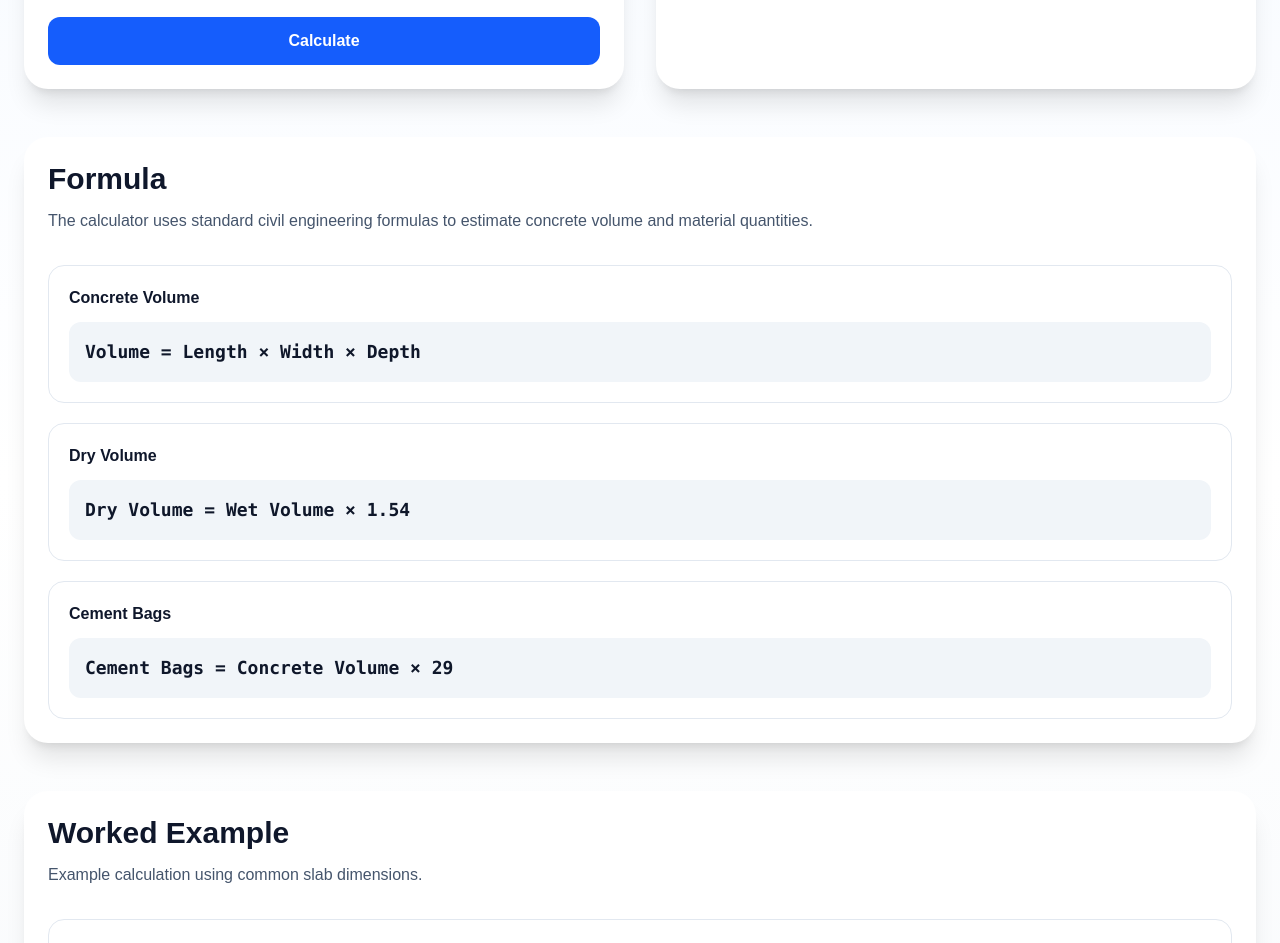
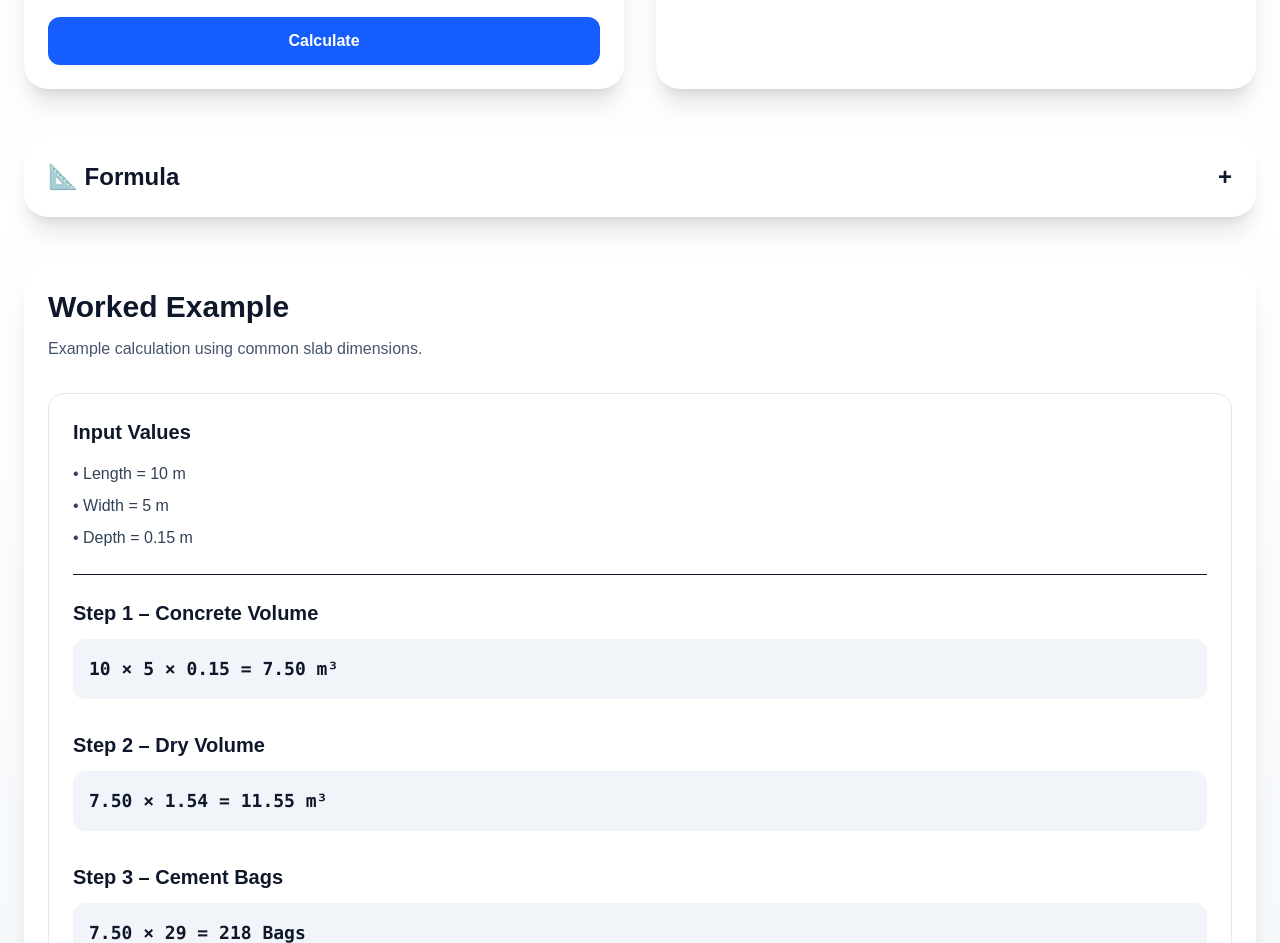
Before and after one commit to km7max-cmd/cornerspan, a Next.js app: page /calculators/concrete in a window 1280 px wide. Shown: the part 880-1823 px from the top of the page. Built offline with nearby package versions, Linux system fonts and the light colour scheme.

Commit message:
Refactor Formula component for better structure

```diff
--- a/app/calculators/concrete/components/Formula.tsx
+++ b/app/calculators/concrete/components/Formula.tsx
@@ -1,50 +1,64 @@
+"use client";
+
+import { useState } from "react";
+
 export default function Formula() {
+  const [open, setOpen] = useState(false);
+
   return (
-    <section className="mt-10 rounded-3xl bg-white p-6 shadow-xl">
+    <section className="mt-10 rounded-3xl bg-white shadow-xl overflow-hidden">
 
-      <h2 className="text-3xl font-black text-slate-900">
-        Formula
+      <button
+        onClick={() => setOpen(!open)}
+        className="flex w-full items-center justify-between p-6 text-left"
+      >
+        <h2 className="text-2xl font-black text-slate-900">
+          📐 Formula
         </h2>
 
-      <p className="mt-3 text-slate-600">
-        The calculator uses standard civil engineering formulas to estimate
-        concrete volume and material quantities.
+        <span className="text-2xl font-bold">
+          {open ? "−" : "+"}
+        </span>
+      </button>
+
+      {open && (
+        <div className="border-t p-6">
+
+          <p className="mb-6 text-slate-600">
+            The calculator uses standard civil engineering formulas.
           </p>
 
-      <div className="mt-8 space-y-5">
+          <div className="space-y-5">
 
-        <div className="rounded-2xl border border-slate-200 p-5">
-          <h3 className="font-bold text-slate-900">
-            Concrete Volume
-          </h3>
+            <div className="rounded-2xl border p-5">
+              <h3 className="font-bold">Concrete Volume</h3>
 
-          <code className="mt-3 block rounded-xl bg-slate-100 p-4 text-lg font-bold">
+              <code className="mt-3 block rounded-xl bg-slate-100 p-4">
                 Volume = Length × Width × Depth
               </code>
             </div>
 
-        <div className="rounded-2xl border border-slate-200 p-5">
-          <h3 className="font-bold text-slate-900">
-            Dry Volume
-          </h3>
+            <div className="rounded-2xl border p-5">
+              <h3 className="font-bold">Dry Volume</h3>
 
-          <code className="mt-3 block rounded-xl bg-slate-100 p-4 text-lg font-bold">
+              <code className="mt-3 block rounded-xl bg-slate-100 p-4">
                 Dry Volume = Wet Volume × 1.54
               </code>
             </div>
 
-        <div className="rounded-2xl border border-slate-200 p-5">
-          <h3 className="font-bold text-slate-900">
-            Cement Bags
-          </h3>
+            <div className="rounded-2xl border p-5">
+              <h3 className="font-bold">Cement Bags</h3>
 
-          <code className="mt-3 block rounded-xl bg-slate-100 p-4 text-lg font-bold">
+              <code className="mt-3 block rounded-xl bg-slate-100 p-4">
                 Cement Bags = Concrete Volume × 29
               </code>
             </div>
 
           </div>
 
+        </div>
+      )}
+
     </section>
   );
 }
```
Lines whose indentation alone changed are shown as unchanged.
